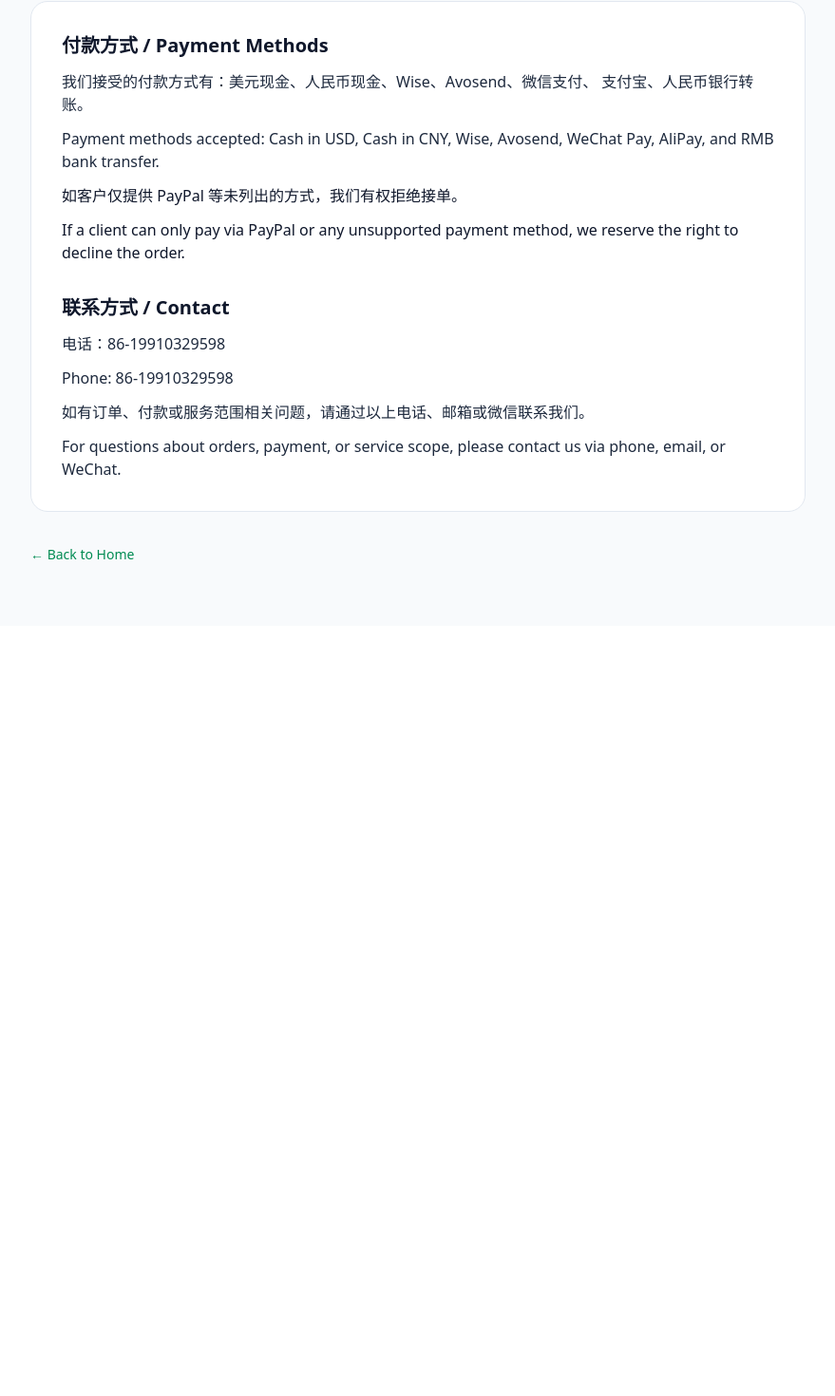
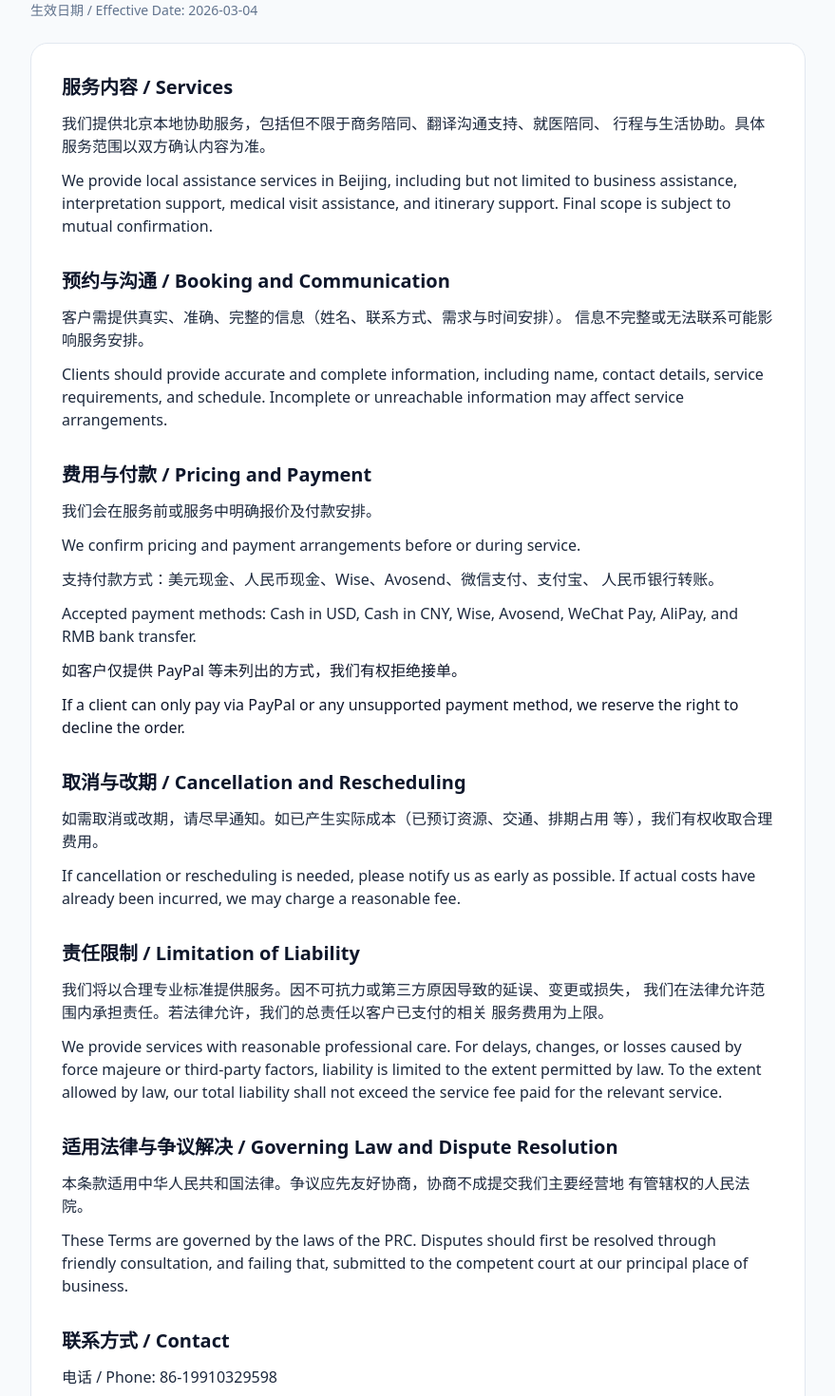
Before and after one commit to foxprince/meetinginbeijing, a Next.js app in the folder web/: page /terms-of-service in a window 1280 px wide. Shown: the part 240-1710 px from the top of the page at 95% size, without its empty margins (200-1079 px from the left). Before the commit the page ends 899 px from the top, so only its background shows below. Built offline with nearby package versions, Linux system fonts and the light colour scheme; no server answers.

Commit message:
update bilingual legal pages with comprehensive policy terms

```diff
--- a/web/src/app/privacy-policy/page.tsx
+++ b/web/src/app/privacy-policy/page.tsx
@@ -25,34 +25,96 @@
           Privacy Policy / 隐私政策
         </h1>
 
+        <p className="mb-6 text-sm text-slate-500">
+          生效日期 / Effective Date: 2026-03-04
+        </p>
+
         <div className="space-y-8 rounded-2xl border border-slate-200 bg-white p-6 text-slate-800 md:p-8">
           <section className="space-y-3">
-            <h2 className="text-xl font-semibold text-slate-900">信息收集 / Information We Collect</h2>
+            <h2 className="text-xl font-semibold text-slate-900">
+              信息收集 / Information We Collect
+            </h2>
             <p>
-              我们收集包括姓名、联系方式在内的个人信息，用于处理订单及提供服务。
+              当您通过网站表单、电话、微信、邮箱等方式联系我们时，我们可能收集姓名、
+              联系方式、国家/地区、服务需求（如翻译、商务陪同、就医陪同）及您主动提供
+              的其他信息。
             </p>
             <p>
-              We collect personal information including name and contact
-              details to process orders and provide services.
+              When you contact us via the website form, phone, WeChat, or
+              email, we may collect your name, contact details, country/region,
+              service requirements (such as interpretation, business assistance,
+              and medical assistance), and other information you voluntarily
+              provide.
             </p>
           </section>
 
           <section className="space-y-3">
-            <h2 className="text-xl font-semibold text-slate-900">用途说明 / How We Use Information</h2>
+            <h2 className="text-xl font-semibold text-slate-900">
+              用途说明 / How We Use Information
+            </h2>
             <p>
-              您提供的信息仅用于沟通、订单处理、服务交付及必要的售后支持。
+              您的信息用于回应咨询、沟通服务细节、报价、安排及交付服务，并用于必要的
+              售后跟进和服务质量改进。
             </p>
             <p>
-              Your information is used only for communication, order
-              processing, service delivery, and necessary after-sales support.
+              Your information is used to respond to inquiries, communicate
+              service details, provide quotes, arrange and deliver services,
+              provide after-service follow-up, and improve service quality.
             </p>
           </section>
 
           <section className="space-y-3">
-            <h2 className="text-xl font-semibold text-slate-900">联系我们 / Contact Us</h2>
-            <p>如有隐私相关问题，请与我们联系。</p>
-            <p>For privacy questions, please contact us.</p>
+            <h2 className="text-xl font-semibold text-slate-900">
+              信息共享 / Information Sharing
+            </h2>
+            <p>
+              我们不会出售您的个人信息。仅在提供服务所必需或法律法规要求的情况下，才会
+              向必要合作方或有权机关披露最少必要信息。
+            </p>
+            <p>
+              We do not sell your personal information. We only share the
+              minimum necessary information when required to deliver services or
+              when required by applicable law.
+            </p>
+          </section>
+
+          <section className="space-y-3">
+            <h2 className="text-xl font-semibold text-slate-900">
+              数据安全与保留 / Data Security and Retention
+            </h2>
+            <p>
+              我们采取合理的技术和管理措施保护信息安全，并在实现本政策所述目的所需期限
+              内保存数据，或按法律要求保留。
+            </p>
+            <p>
+              We apply reasonable technical and organizational measures to
+              protect your data, and retain it only as long as necessary for the
+              purposes described in this policy or as required by law.
+            </p>
+          </section>
+
+          <section className="space-y-3">
+            <h2 className="text-xl font-semibold text-slate-900">
+              您的权利 / Your Rights
+            </h2>
+            <p>
+              在适用法律允许范围内，您可请求访问、更正、删除您的个人信息，或撤回同意。
+            </p>
+            <p>
+              Subject to applicable law, you may request access, correction, or
+              deletion of your personal information, or withdraw consent.
+            </p>
+          </section>
+
+          <section className="space-y-3">
+            <h2 className="text-xl font-semibold text-slate-900">
+              联系我们 / Contact Us
+            </h2>
+            <p>如有隐私相关问题，请联系我们。</p>
+            <p>For privacy-related questions, please contact us.</p>
             <p>电话 / Phone: 86-19910329598</p>
+            <p>邮箱 / Email: wowangww@vip.163.com</p>
+            <p>微信 / WeChat: jane-cnba</p>
           </section>
         </div>
 
--- a/web/src/app/terms-of-service/page.tsx
+++ b/web/src/app/terms-of-service/page.tsx
@@ -24,15 +24,60 @@
           Terms of Service / 服务条款
         </h1>
 
+        <p className="mb-6 text-sm text-slate-500">
+          生效日期 / Effective Date: 2026-03-04
+        </p>
+
         <div className="space-y-8 rounded-2xl border border-slate-200 bg-white p-6 text-slate-800 md:p-8">
           <section className="space-y-3">
-            <h2 className="text-xl font-semibold text-slate-900">付款方式 / Payment Methods</h2>
+            <h2 className="text-xl font-semibold text-slate-900">
+              服务内容 / Services
+            </h2>
             <p>
-              我们接受的付款方式有：美元现金、人民币现金、Wise、Avosend、微信支付、
-              支付宝、人民币银行转账。
+              我们提供北京本地协助服务，包括但不限于商务陪同、翻译沟通支持、就医陪同、
+              行程与生活协助。具体服务范围以双方确认内容为准。
             </p>
             <p>
-              Payment methods accepted: Cash in USD, Cash in CNY, Wise,
+              We provide local assistance services in Beijing, including but
+              not limited to business assistance, interpretation support,
+              medical visit assistance, and itinerary support. Final scope is
+              subject to mutual confirmation.
+            </p>
+          </section>
+
+          <section className="space-y-3">
+            <h2 className="text-xl font-semibold text-slate-900">
+              预约与沟通 / Booking and Communication
+            </h2>
+            <p>
+              客户需提供真实、准确、完整的信息（姓名、联系方式、需求与时间安排）。
+              信息不完整或无法联系可能影响服务安排。
+            </p>
+            <p>
+              Clients should provide accurate and complete information,
+              including name, contact details, service requirements, and
+              schedule. Incomplete or unreachable information may affect
+              service arrangements.
+            </p>
+          </section>
+
+          <section className="space-y-3">
+            <h2 className="text-xl font-semibold text-slate-900">
+              费用与付款 / Pricing and Payment
+            </h2>
+            <p>
+              我们会在服务前或服务中明确报价及付款安排。
+            </p>
+            <p>
+              We confirm pricing and payment arrangements before or during
+              service.
+            </p>
+            <p>
+              支持付款方式：美元现金、人民币现金、Wise、Avosend、微信支付、支付宝、
+              人民币银行转账。
+            </p>
+            <p>
+              Accepted payment methods: Cash in USD, Cash in CNY, Wise,
               Avosend, WeChat Pay, AliPay, and RMB bank transfer.
             </p>
             <p className="font-medium text-slate-900">
@@ -45,15 +90,65 @@
           </section>
 
           <section className="space-y-3">
-            <h2 className="text-xl font-semibold text-slate-900">联系方式 / Contact</h2>
-            <p>电话：86-19910329598</p>
-            <p>Phone: 86-19910329598</p>
+            <h2 className="text-xl font-semibold text-slate-900">
+              取消与改期 / Cancellation and Rescheduling
+            </h2>
             <p>
-              如有订单、付款或服务范围相关问题，请通过以上电话、邮箱或微信联系我们。
+              如需取消或改期，请尽早通知。如已产生实际成本（已预订资源、交通、排期占用
+              等），我们有权收取合理费用。
             </p>
             <p>
+              If cancellation or rescheduling is needed, please notify us as
+              early as possible. If actual costs have already been incurred, we
+              may charge a reasonable fee.
+            </p>
+          </section>
+
+          <section className="space-y-3">
+            <h2 className="text-xl font-semibold text-slate-900">
+              责任限制 / Limitation of Liability
+            </h2>
+            <p>
+              我们将以合理专业标准提供服务。因不可抗力或第三方原因导致的延误、变更或损失，
+              我们在法律允许范围内承担责任。若法律允许，我们的总责任以客户已支付的相关
+              服务费用为上限。
+            </p>
+            <p>
+              We provide services with reasonable professional care. For
+              delays, changes, or losses caused by force majeure or third-party
+              factors, liability is limited to the extent permitted by law. To
+              the extent allowed by law, our total liability shall not exceed
+              the service fee paid for the relevant service.
+            </p>
+          </section>
+
+          <section className="space-y-3">
+            <h2 className="text-xl font-semibold text-slate-900">
+              适用法律与争议解决 / Governing Law and Dispute Resolution
+            </h2>
+            <p>
+              本条款适用中华人民共和国法律。争议应先友好协商，协商不成提交我们主要经营地
+              有管辖权的人民法院。
+            </p>
+            <p>
+              These Terms are governed by the laws of the PRC. Disputes should
+              first be resolved through friendly consultation, and failing that,
+              submitted to the competent court at our principal place of
+              business.
+            </p>
+          </section>
+
+          <section className="space-y-3">
+            <h2 className="text-xl font-semibold text-slate-900">
+              联系方式 / Contact
+            </h2>
+            <p>电话 / Phone: 86-19910329598</p>
+            <p>邮箱 / Email: wowangww@vip.163.com</p>
+            <p>微信 / WeChat: jane-cnba</p>
+            <p>如有订单、付款或服务范围问题，请通过以上方式联系我们。</p>
+            <p>
               For questions about orders, payment, or service scope, please
-              contact us via phone, email, or WeChat.
+              contact us using the details above.
             </p>
           </section>
         </div>
```
Also changed, not shown: 1 other file (tests, documents, lock files or other folders).
